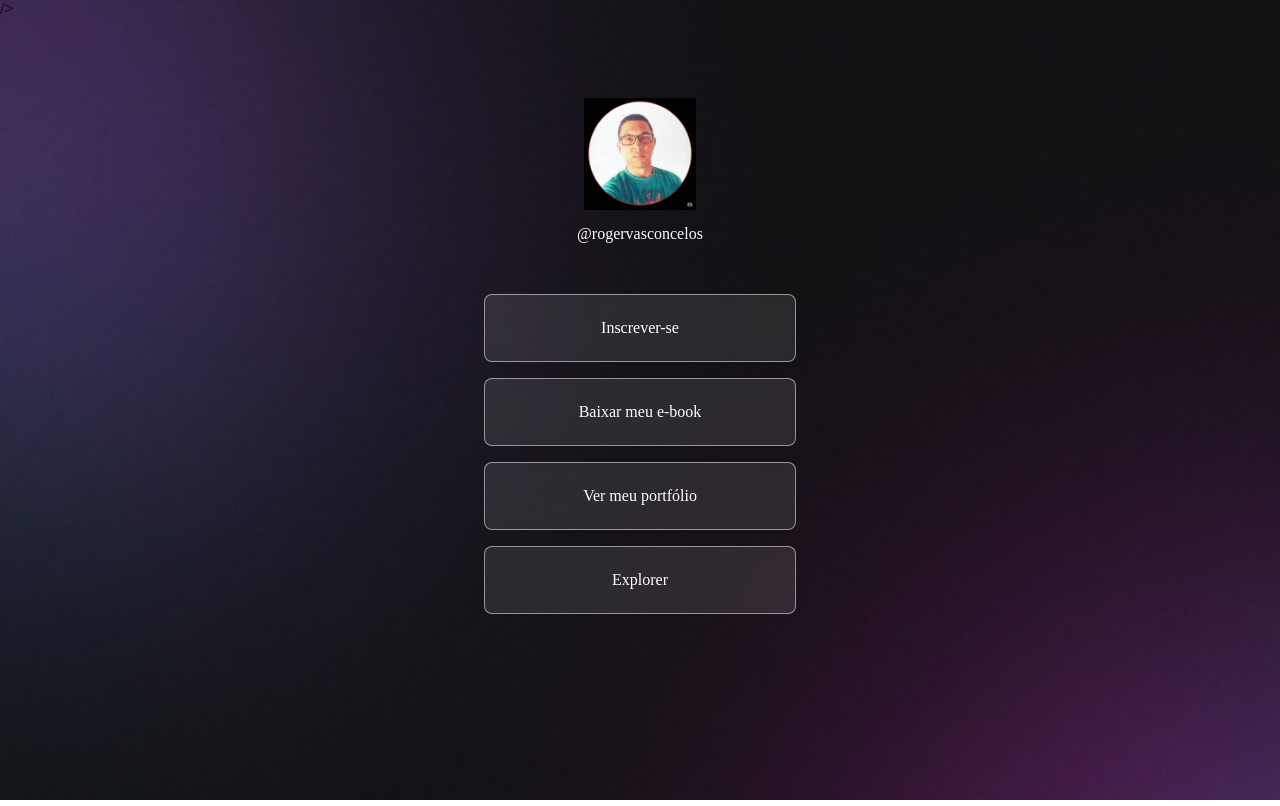
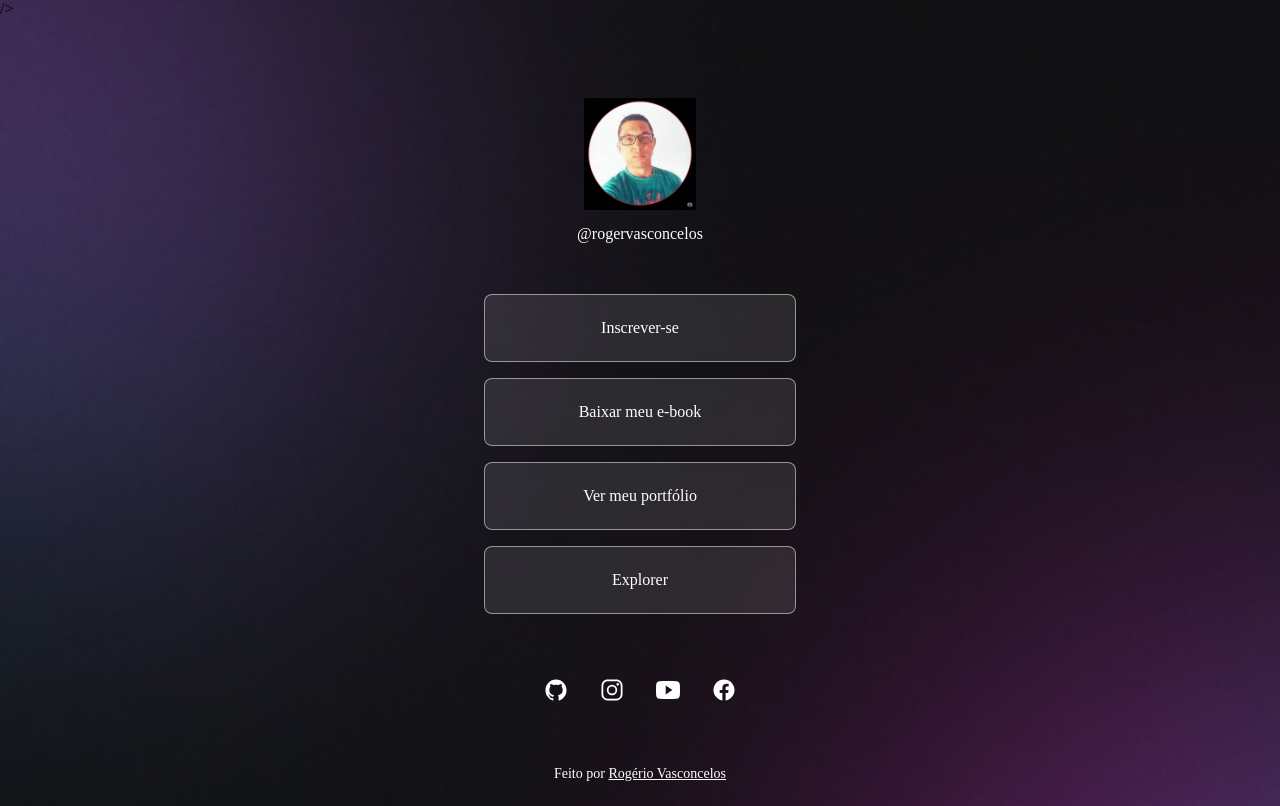
Before and after one commit to vrogerVascon/MyLinks-HTML-CSS, a plain HTML site: page index.html in a window 1280 px wide. Drawn offline with nearby package versions, Linux system fonts and the light colour scheme.

Commit message:
social links and footer

```diff
--- a/index.html
+++ b/index.html
@@ -35,6 +35,37 @@
           <a href="#" target="_blank">Explorer</a>
         </li>
       </ul>
+      <div id="social-links">
+        <a href="https://github.com/vrogerVascon" target="_blank">
+          <ion-icon name="logo-github"></ion-icon>
+        </a>
+        <a href="https://www.instagram.com/roger.rogers.1048/" target="_blank">
+          <ion-icon name="logo-instagram"></ion-icon>
+        </a>
+        <a
+          href="https://www.youtube.com/channel/UCQUIK4vx0IKWN7h3hrfa6dQ"
+          target="_blank"
+        >
+          <ion-icon name="logo-youtube"></ion-icon>
+        </a>
+        <a href="https://www.facebook.com/?locale=pt_BR" target="_blank">
+          <ion-icon name="logo-facebook"></ion-icon>
+        </a>
+      </div>
+      <footer>
+        Feito por
+        <a href="https://rocketseat.com.br" target="_blank"
+          >Rogério Vasconcelos</a
+        >
+      </footer>
     </div>
+    <script
+      type="module"
+      src="https://unpkg.com/ionicons@7.1.0/dist/ionicons/ionicons.esm.js"
+    ></script>
+    <script
+      nomodule
+      src="https://unpkg.com/ionicons@7.1.0/dist/ionicons/ionicons.js"
+    ></script>
   </body>
 </html>
--- a/style.css
+++ b/style.css
@@ -62,3 +62,29 @@ ul li a:hover {
   background: rgba(255, 255, 255, 0.5);
   border: 1.5px solid white;
 }
+
+/*social-links*/
+#social-links {
+  display: flex;
+  padding: 24px;
+  font-size: 24px;
+  justify-content: center;
+}
+#social-links a {
+  display: flex;
+  align-items: center;
+  justify-content: center;
+  padding: 16px;
+  transition: background 0.2s;
+  border-radius: 50%;
+}
+#social-links a:hover {
+  background: rgba(255, 255, 255, 0.2);
+  padding: 16px;
+}
+
+footer {
+  padding: 24px;
+  text-align: center;
+  font-size: 14px;
+}
```
